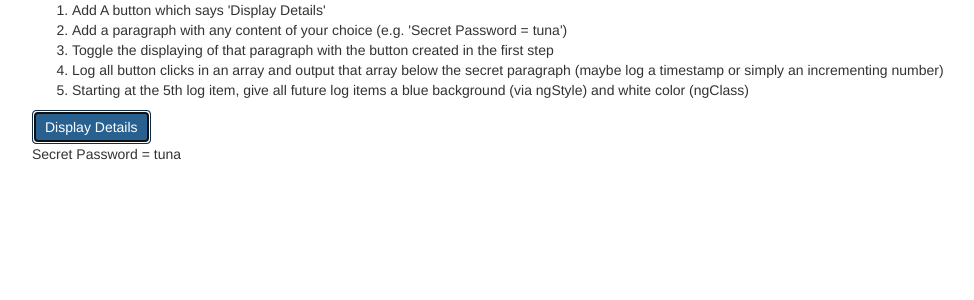
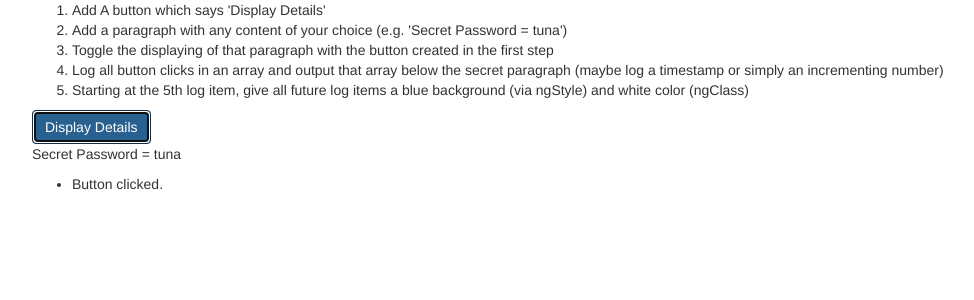
Before and after one commit to Virjanand/AngularLogButtonClicks, an Angular app: page / in a window 1280 px wide. Both pictures are taken after a click on the button "Display Details". Shown: the top 300 px of the page, without its empty margins (38-1012 px from the left). Built offline with nearby package versions, Linux system fonts and the light colour scheme.

Commit message:
Log button clicks and display the list of all log messages

```diff
--- a/src/app/app.component.html
+++ b/src/app/app.component.html
@@ -14,4 +14,9 @@
   (click)="toggleDetails()">Display Details</button>
   <p
   [ngStyle]="{visibility:getIsDetailsVisible()}">Secret Password = tuna</p>
+  <ul>
+    <li *ngFor="let message of logMessages">
+      {{ message }}
+    </li>
+  </ul>
 </div>
--- a/src/app/app.component.ts
+++ b/src/app/app.component.ts
@@ -7,8 +7,14 @@ import { Component } from '@angular/core';
 })
 export class AppComponent {
   isDetailsVisible = false;
+  logMessages = [];
   toggleDetails() {
     this.isDetailsVisible ? this.isDetailsVisible = false : this.isDetailsVisible = true;
+    this.createLogEntry();
+  }
+
+  createLogEntry() {
+    this.logMessages.push("Button clicked.")
   }
 
   getIsDetailsVisible() {
```
